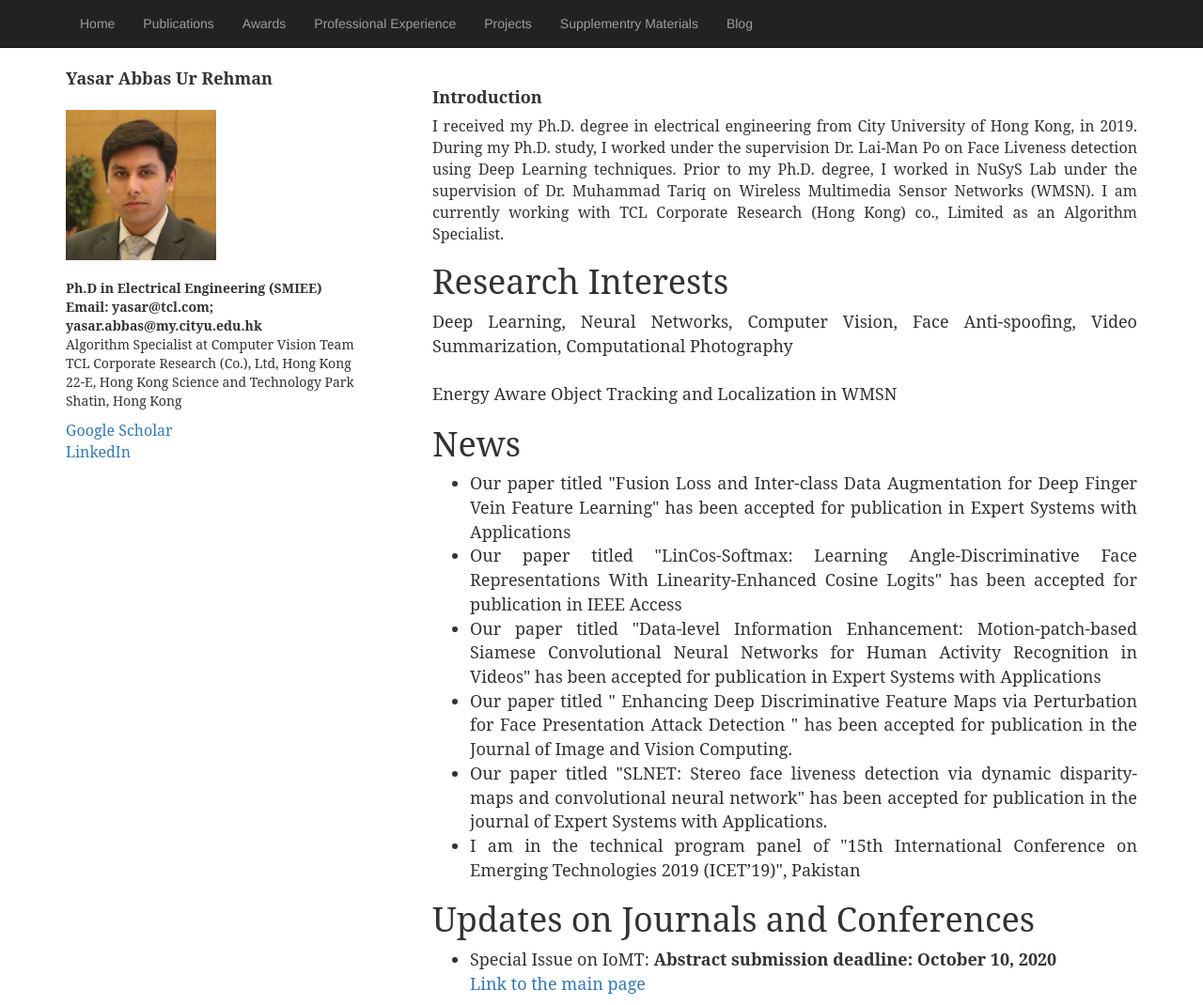
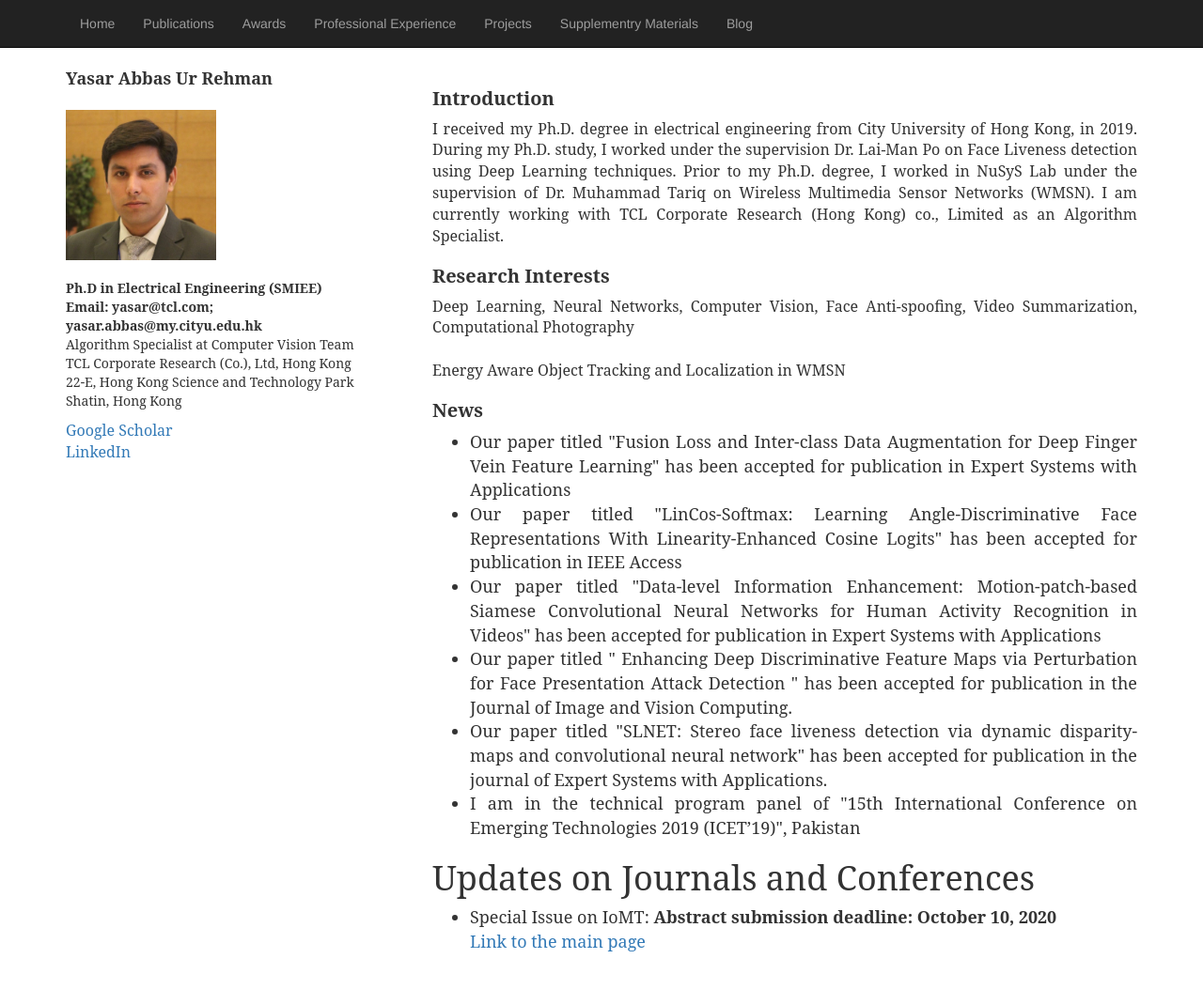
Before and after one commit to yasar-rehman/yasar, a Jekyll site: the page built from index.html, in a window 1280 px wide. Shown: the whole page at 94% size. Built offline with Jekyll 4.4.1, drawn with Linux system fonts in a browser that asks for light colours; some web fonts are replaced; after the commit the page ends 1026 px from its top, so only the background shows below that.

Commit message:
Update index.html

```diff
--- a/index.html
+++ b/index.html
@@ -25,22 +25,22 @@
 
              <div class="col-md-8 pull-right">
 	      <div style="margin-top:3%; text-align:justify; font-family: 'Serif', Times New Roman; font-size: 18px">
-			<h1 style="font-family: 'Serif', Times New Roman; font-size: 18px"><b>Introduction</b></h1>
+			<h1 style="font-family: 'Serif', Times New Roman; font-size: 20px"><b>Introduction</b></h1>
 			<p style="font-family: 'Serif', Times New Roman; font-size: 16px"> I received my Ph.D. degree in electrical engineering from City University of Hong Kong, in 2019.
 				During my Ph.D. study, I worked under the supervision Dr. Lai-Man Po on Face Liveness detection using Deep Learning techniques.
 				Prior to my Ph.D. degree, I worked in NuSyS Lab under the supervision of
 			        Dr. Muhammad Tariq on Wireless Multimedia Sensor Networks  (WMSN).
 				I am currently working with  TCL Corporate Research (Hong Kong) co., Limited  as an Algorithm Specialist.
 			</p>
-			<h1>Research Interests</h1>
-			<p>
+			<h1 style="font-family: 'Serif', Times New Roman; font-size: 20px"><b>Research Interests</b></h1>
+			<p style="font-family: 'Serif', Times New Roman; font-size: 16px">
 			Deep Learning, Neural Networks, Computer Vision, Face Anti-spoofing, Video Summarization, Computational Photography <br> <br>
 			Energy Aware Object Tracking and Localization in WMSN <br>
 			<!--<h1="font-custom">Links:</h1>
 			<a href="http://pwr.nu.edu.pk/home/nusys/people.php">NuSyS<a/>
 			</p> -->
-			<h1>News</h1>
-			<p>
+			<h1 style="font-family: 'Serif', Times New Roman; font-size: 20px"><b>News</b></h1>
+			<p style="font-family: 'Serif', Times New Roman; font-size: 16px">
 			<ul>
 			<li> Our paper titled "Fusion Loss and Inter-class Data Augmentation for Deep Finger Vein Feature Learning" has been accepted for
 			publication in Expert Systems with Applications</li>
```
